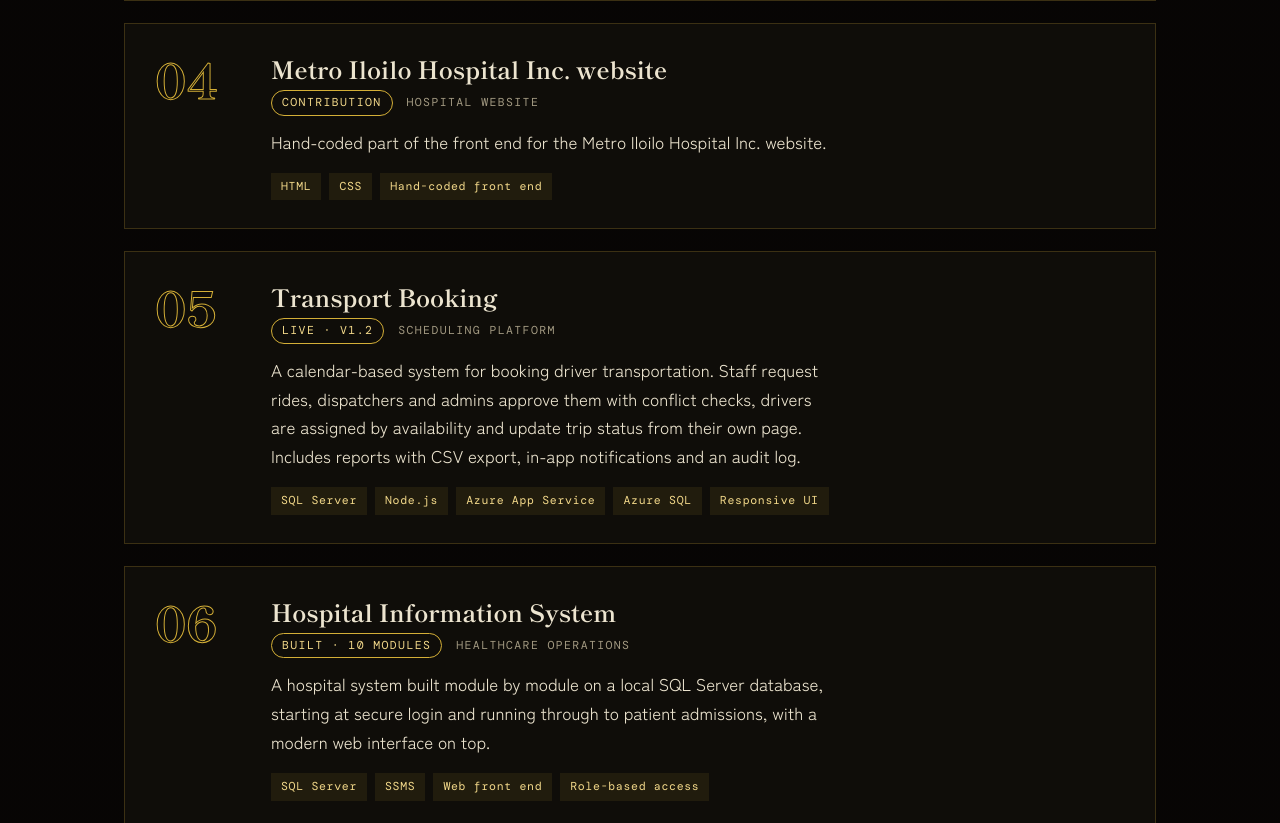
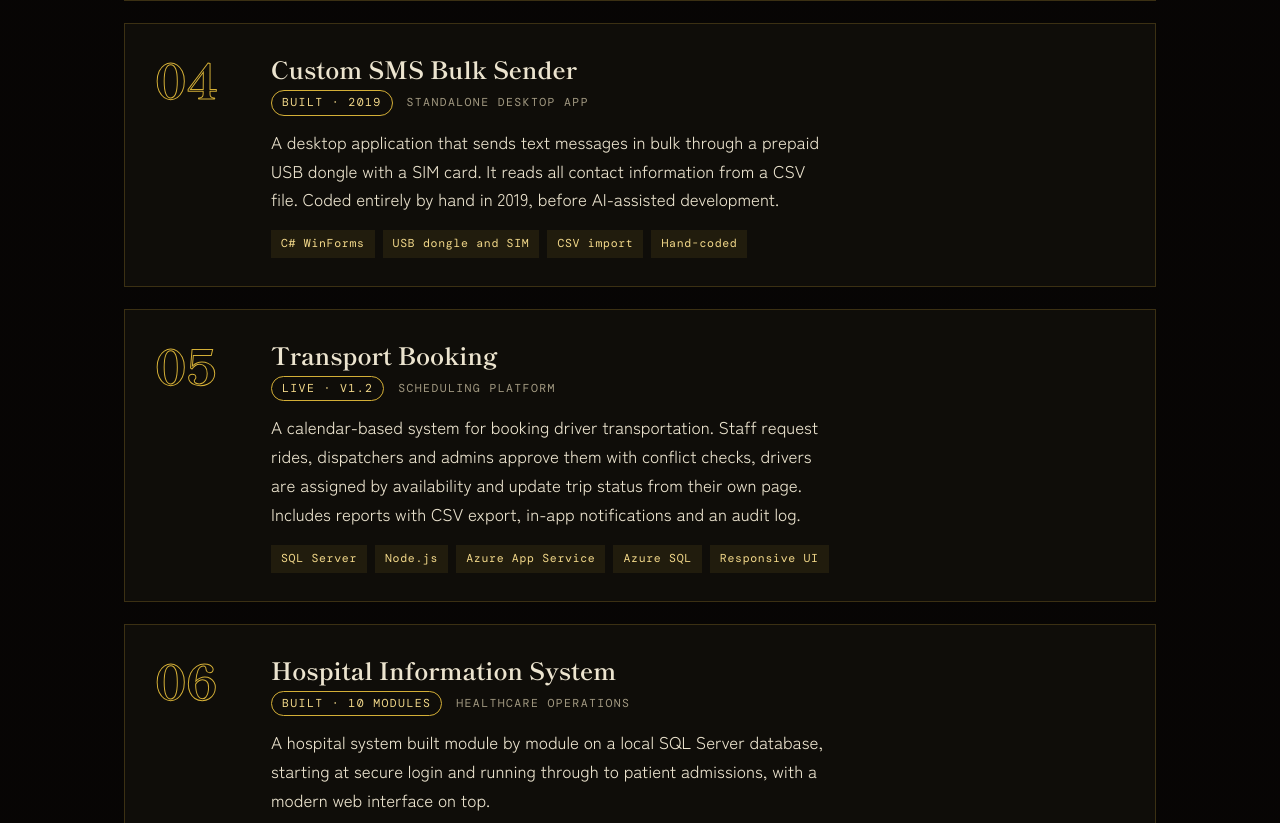
Before and after one commit to BjSob-UI/BjSob-UI.github.io, a plain HTML site: page index.html in a window 1280 px wide. Shown: the part 3668-4491 px from the top of the page. Drawn offline with nearby package versions, Linux system fonts and the light colour scheme; animation ran at ten frames a second.

Commit message:
Add files via upload

```diff
--- a/index.html
+++ b/index.html
@@ -325,10 +325,10 @@ footer .wrap { display: flex; flex-wrap: wrap; justify-content: space-between; g
           <article class="proj">
             <div class="no" aria-hidden="true">04</div>
             <div>
-              <h3>Metro Iloilo Hospital Inc. website</h3>
-              <div class="meta"><span class="status">Contribution</span><span>Hospital website</span></div>
-              <p>Hand-coded part of the front end for the Metro Iloilo Hospital Inc. website.</p>
-              <ul class="tags"><li>HTML</li><li>CSS</li><li>Hand-coded front end</li></ul>
+              <h3>Custom SMS Bulk Sender</h3>
+              <div class="meta"><span class="status">Built · 2019</span><span>Standalone desktop app</span></div>
+              <p>A desktop application that sends text messages in bulk through a prepaid USB dongle with a SIM card. It reads all contact information from a CSV file. Coded entirely by hand in 2019, before AI-assisted development.</p>
+              <ul class="tags"><li>C# WinForms</li><li>USB dongle and SIM</li><li>CSV import</li><li>Hand-coded</li></ul>
             </div>
           </article>
           <article class="proj">
```
